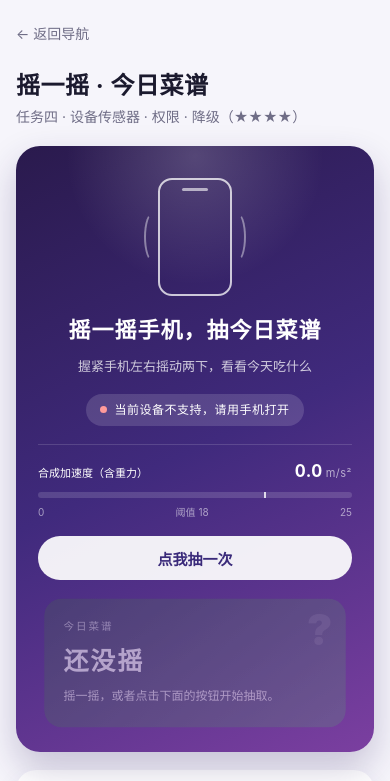
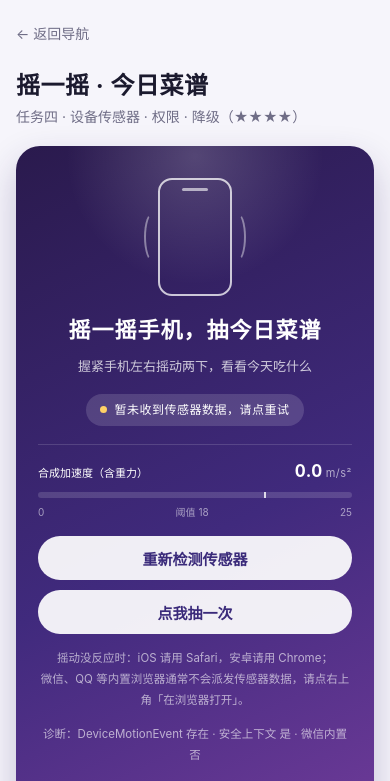
Before and after one commit to ZSC-Byte/mobile-touch-practice, a plain HTML site: page mobile-sensor.html in a window 390 px wide. Shown: the top 781 px of the page. Drawn offline with Linux system fonts and the light colour scheme.

Commit message:
fix: 传感器无数据时不再直接判定不支持，增加重试入口与浏览器提示

```diff
--- a/mobile-sensor.html
+++ b/mobile-sensor.html
@@ -233,6 +233,15 @@
       transform: scale(0.98);
     }
 
+    /* 浏览器环境提示：微信等内置浏览器收不到传感器数据 */
+    .wy_hero_tip {
+      position: relative;
+      margin: 14px 0 0;
+      font-size: 11.5px;
+      line-height: 1.8;
+      color: rgba(255, 255, 255, 0.62);
+    }
+
     /* ---------------- 结果卡 ---------------- */
     .wy_result {
       position: relative;
@@ -384,11 +393,20 @@
         </div>
       </div>
 
-      <!-- 权限按钮（iOS 13+ 才出现）与降级按钮 -->
+      <!-- 权限按钮（iOS 13+ 才出现）、重试按钮与降级按钮 -->
       <div class="wy_hero_actions">
         <button class="wy_btn wy_hidden" id="wy_perm_btn" type="button">开启体感权限</button>
+        <button class="wy_btn wy_hidden" id="wy_retry_btn" type="button">重新检测传感器</button>
         <button class="wy_btn wy_hidden" id="wy_fallback_btn" type="button">点我抽一次</button>
       </div>
+
+      <p class="wy_hero_tip">
+        摇动没反应时：iOS 请用 Safari，安卓请用 Chrome；<br>
+        微信、QQ 等内置浏览器通常不会派发传感器数据，请点右上角「在浏览器打开」。
+      </p>
+
+      <!-- 失败时显示的环境诊断，便于判断问题出在哪一层 -->
+      <p class="wy_hero_tip wy_hidden" id="wy_diag"></p>
 
       <!-- 结果 -->
       <div class="wy_result" id="wy_result">
@@ -480,11 +498,13 @@
       var wy_meterNum = document.getElementById('wy_meter_num');
       var wy_meterFill = document.getElementById('wy_meter_fill');
       var wy_permBtn = document.getElementById('wy_perm_btn');
+      var wy_retryBtn = document.getElementById('wy_retry_btn');
       var wy_fallbackBtn = document.getElementById('wy_fallback_btn');
       var wy_result = document.getElementById('wy_result');
       var wy_resultNo = document.getElementById('wy_result_no');
       var wy_resultName = document.getElementById('wy_result_name');
       var wy_resultNote = document.getElementById('wy_result_note');
+      var wy_diag = document.getElementById('wy_diag');
 
       /* ============ 常量 ============ */
       var WY_THRESHOLD = 18;      // 判定摇动的阈值
@@ -512,6 +532,9 @@
       var wy_listening = false;      // 是否已绑定 devicemotion
       var wy_lastMeterAt = 0;        // 仪表刷新节流
       var wy_lastPick = -1;          // 上一次抽到的菜，避免连续重复
+      var wy_waitTimer = null;       // "多久没数据就提示"的定时器
+      // 微信、QQ 等内置浏览器的 WebView 通常不会派发 devicemotion，需要单独提示
+      var wy_isWeChat = /MicroMessenger/i.test(navigator.userAgent);
 
       /* ============ 状态显示 ============ */
       function wy_setStatus(wy_text, wy_type) {
@@ -559,7 +582,13 @@
           return;
         }
 
-        wy_gotData = true;
+        // 第一次收到有效数据：撤销"没数据"的提示，恢复为正常监听
+        if (!wy_gotData) {
+          wy_gotData = true;
+          clearTimeout(wy_waitTimer);
+          wy_retryBtn.classList.add('wy_hidden');
+          wy_setStatus('正在监听摇动…', 'ok');
+        }
 
         var wy_x = wy_a.x || 0;
         var wy_y = wy_a.y || 0;
@@ -590,21 +619,48 @@
           wy_draw();
           wy_setStatus('已抽到一份，冷却 1.5 秒', 'ok');
           setTimeout(function () {
-            if (wy_listening) {
+            if (wy_listening && wy_gotData) {
               wy_setStatus('正在监听摇动…', 'ok');
             }
           }, WY_COOLDOWN);
         }
       }
 
-      /* ============ 不支持时的处理 ============ */
-      function wy_unsupported() {
+      /* ============ 拿不到数据时的两种处理 ============ */
+
+      // 失败时把环境信息摊开，方便判断卡在哪一层（事件 / 安全上下文 / 浏览器）
+      function wy_showDiag() {
+        wy_diag.textContent =
+          '诊断：DeviceMotionEvent ' + ('DeviceMotionEvent' in window ? '存在' : '不存在') +
+          ' · 安全上下文 ' + (window.isSecureContext ? '是' : '否') +
+          ' · 微信内置 ' + (wy_isWeChat ? '是' : '否');
+        wy_diag.classList.remove('wy_hidden');
+      }
+
+      // 情况一：确实支持该事件，只是暂时没收到数据。
+      // 不解除监听，一旦系统开始派发就会自动恢复，同时给用户重试与手动入口。
+      function wy_noData() {
+        if (wy_isWeChat) {
+          wy_setStatus('微信内收不到传感器数据', 'wait');
+        } else {
+          wy_setStatus('暂未收到传感器数据，请点重试', 'wait');
+        }
+        wy_retryBtn.classList.remove('wy_hidden');
+        wy_fallbackBtn.classList.remove('wy_hidden');
+        wy_showDiag();
+      }
+
+      // 情况二：浏览器根本没有这个事件，彻底降级
+      function wy_unsupported(wy_reason) {
+        clearTimeout(wy_waitTimer);
         wy_listening = false;
         window.removeEventListener('devicemotion', wy_onMotion);
-        wy_setStatus('当前设备不支持，请用手机打开', 'off');
+        wy_setStatus(wy_reason || '当前浏览器不支持摇一摇', 'off');
+        wy_retryBtn.classList.remove('wy_hidden');
         wy_fallbackBtn.classList.remove('wy_hidden');   // 露出兜底入口
         wy_meterNum.textContent = '0.0';
         wy_meterFill.style.width = '0%';
+        wy_showDiag();
       }
 
       /* ============ 开始监听 ============ */
@@ -613,14 +669,18 @@
           return;
         }
         wy_listening = true;
+        wy_gotData = false;
         window.addEventListener('devicemotion', wy_onMotion);
         wy_setStatus('正在监听摇动…', 'ok');
         wy_permBtn.classList.add('wy_hidden');
+        wy_retryBtn.classList.add('wy_hidden');
 
-        // 2 秒内一条有效数据都没收到，判定为不支持
-        setTimeout(function () {
+        // 2 秒内一条有效数据都没收到：先提示"没收到"，而不是直接判死刑，
+        // 因为部分浏览器要等用户交互后才开始派发传感器数据
+        clearTimeout(wy_waitTimer);
+        wy_waitTimer = setTimeout(function () {
           if (!wy_gotData) {
-            wy_unsupported();
+            wy_noData();
           }
         }, WY_WAIT_DATA);
       }
@@ -629,7 +689,7 @@
       function wy_init() {
         // 第一道保险：事件本身是否存在
         if (!('DeviceMotionEvent' in window)) {
-          wy_unsupported();
+          wy_unsupported('当前浏览器不支持摇一摇，请换系统浏览器');
           return;
         }
 
@@ -641,7 +701,7 @@
           return;
         }
 
-        // 安卓等其他设备：直接开始监听
+        // 其他设备：直接开始监听（微信内也会尝试，拿不到数据再提示换浏览器）
         wy_startListen();
       }
 
@@ -655,14 +715,26 @@
               wy_startListen();
             } else {
               wy_setStatus('未授权传感器，可手动抽取', 'off');
+              wy_retryBtn.classList.remove('wy_hidden');
               wy_fallbackBtn.classList.remove('wy_hidden');
             }
           })
           .catch(function () {
             // 非安全上下文（http）或浏览器不支持时可能抛错，这里兜住
             wy_setStatus('授权失败，可手动抽取', 'off');
+            wy_retryBtn.classList.remove('wy_hidden');
             wy_fallbackBtn.classList.remove('wy_hidden');
           });
+      });
+
+      // 重试按钮：先彻底解绑再重新绑定，相当于重新申请一次传感器数据流
+      wy_retryBtn.addEventListener('click', function () {
+        clearTimeout(wy_waitTimer);
+        window.removeEventListener('devicemotion', wy_onMotion);
+        wy_listening = false;
+        wy_gotData = false;
+        wy_armed = true;
+        wy_startListen();
       });
 
       // 降级按钮：始终可用，电脑上也能演示
@@ -670,6 +742,16 @@
         wy_draw();
       });
 
+      // 部分安卓浏览器要等用户交互之后才开始派发传感器数据：
+      // 首次触摸页面时若还没收到数据，自动重新绑定一次，而不是干等
+      document.addEventListener('touchstart', function () {
+        if (wy_listening && !wy_gotData) {
+          window.removeEventListener('devicemotion', wy_onMotion);
+          wy_listening = false;
+          wy_startListen();
+        }
+      }, { once: true, passive: true });
+
       wy_init();
 
     })();
```
Also changed, not shown: 1 other file.
